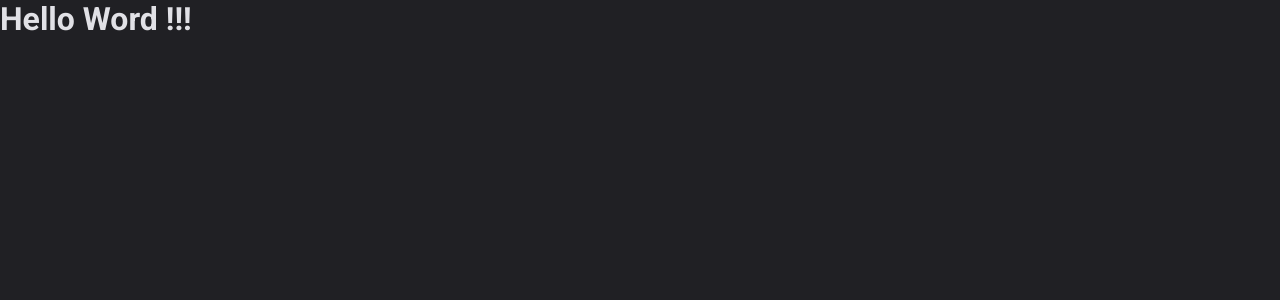
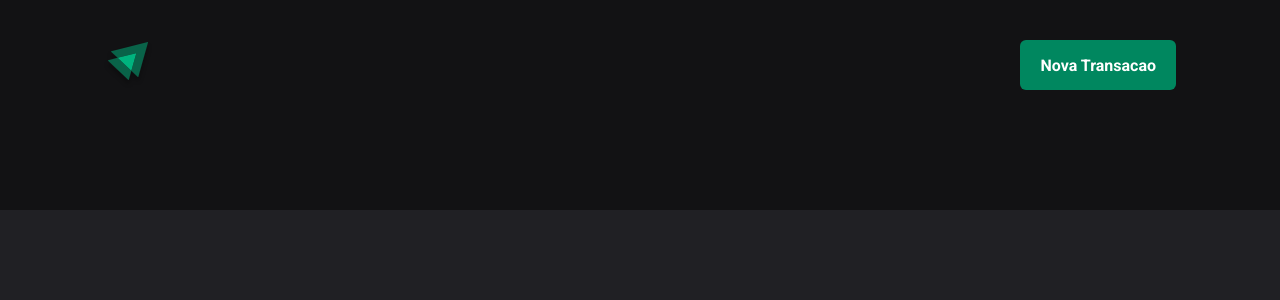
Before and after one commit to Igornalves/Project---DT-Money-, a React (Vite) app: page / in a window 1280 px wide. Shown: the top 300 px of the page. Built offline with nearby package versions, Linux system fonts and the light colour scheme.

Commit message:
colocando novas coisas no projeto

```diff
--- a/src/App.tsx
+++ b/src/App.tsx
@@ -1,12 +1,13 @@
 import { ThemeProvider } from "styled-components";
 import { defaultTheme } from "./styles/themes/default";
 import { GlobalStyle } from "./styles/global";
+import Transactions from "./pages/Transactions/intex";
 
 export default function App() {
   return (
     <ThemeProvider theme={defaultTheme}>
       <GlobalStyle />
-      <h1>Hello Word !!!</h1>
+      <Transactions/>
     </ThemeProvider>
   )
 }
--- /dev/null
+++ b/src/components/Header/intex.tsx
@@ -0,0 +1,15 @@
+import { HeaderConteiner, HeaderContent, NewTransactionButton } from "./styles";
+
+import logoImg from '../../assets/Ignite simbol.svg'
+
+export default function Header() {
+    return(
+        <HeaderConteiner>
+            <HeaderContent>
+                <img src={logoImg} alt="logo" />
+
+                <NewTransactionButton>Nova Transacao</NewTransactionButton>
+            </HeaderContent>
+        </HeaderConteiner>
+    );
+}
--- /dev/null
+++ b/src/components/Header/styles.ts
@@ -0,0 +1,35 @@
+import styled from "styled-components";
+
+
+export const HeaderConteiner = styled.header`
+    background-color: ${props => props.theme['gray-900']};
+    padding: 2.5rem 0 7.5rem;
+
+`
+
+export const HeaderContent = styled.div`
+    width: 100%;
+    max-width: 1120px;
+    margin: 0 auto;
+    padding: 0 1.5rem;
+
+    display: flex;
+    justify-content: space-between;
+    align-items: center;
+`
+
+export const NewTransactionButton = styled.button`
+    height: 50px;
+    border: 0;
+    background: ${props => props.theme['green-500']};
+    color: ${props => props.theme.white};
+    font-weight: bold;
+    padding: 0 1.25rem;
+    border-radius: 6px;
+    cursor: pointer;
+
+    & :hover {
+        background: ${props => props.theme['green-700']};
+        transition: background-color 0.2s;
+    }
+`
--- /dev/null
+++ b/src/components/Summary/intex.tsx
@@ -0,0 +1,8 @@
+
+export default function Summary() {
+    return(
+        <div>
+
+        </div>
+    );
+}
--- /dev/null
+++ b/src/components/Summary/styles.ts
@@ -0,0 +1,9 @@
+import styled from "styled-components";
+
+export const SummaryConteiner = styled.div`
+    width: 100%;
+    height: 1120px;
+    margin: 0 auto;
+    padding: 0 1.5rem;
+
+`
--- /dev/null
+++ b/src/pages/Transactions/intex.tsx
@@ -0,0 +1,9 @@
+import Header from "../../components/Header/intex";
+
+export default function Transactions() {
+    return(
+        <div>
+            <Header/>
+        </div>
+    );
+}
```
Also changed, not shown: src/assets/Ignite simbol.svg (added), src/pages/Transactions/styles.ts (added).
